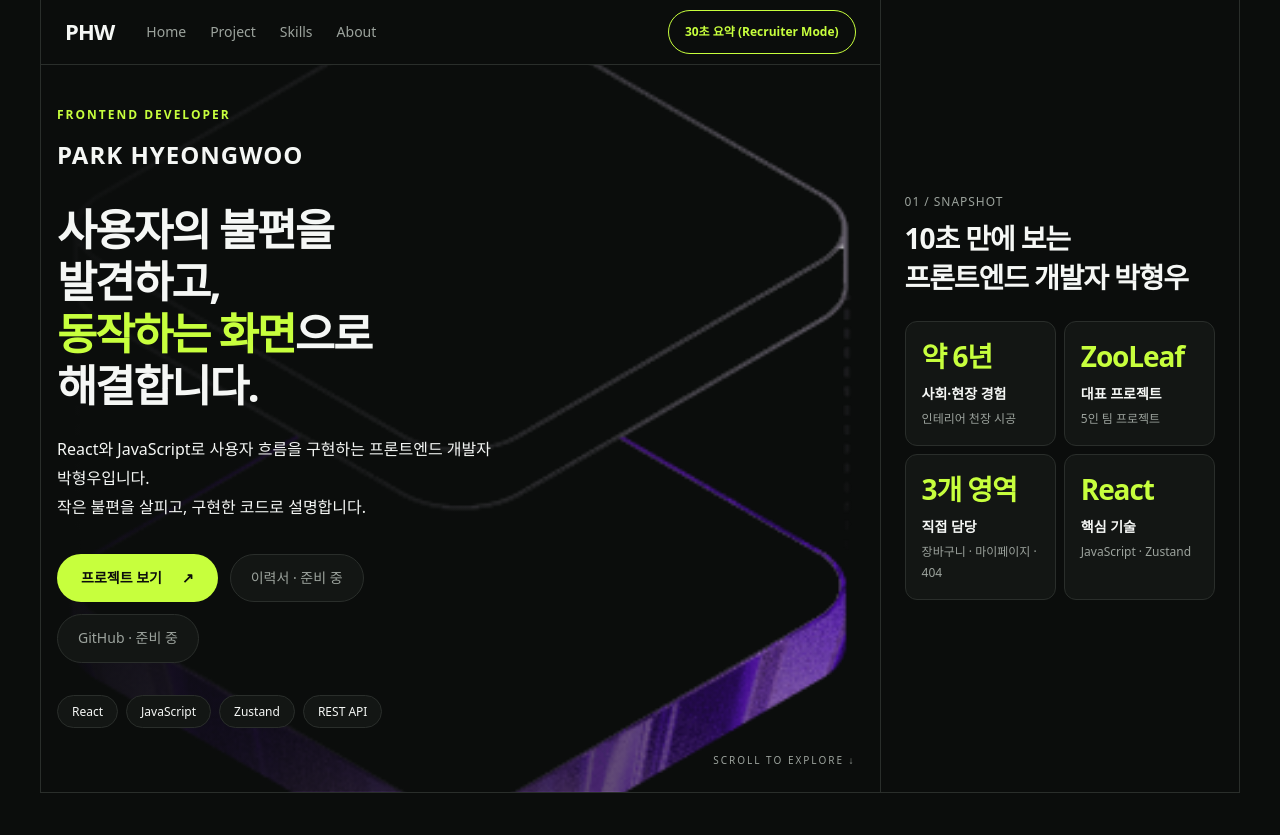
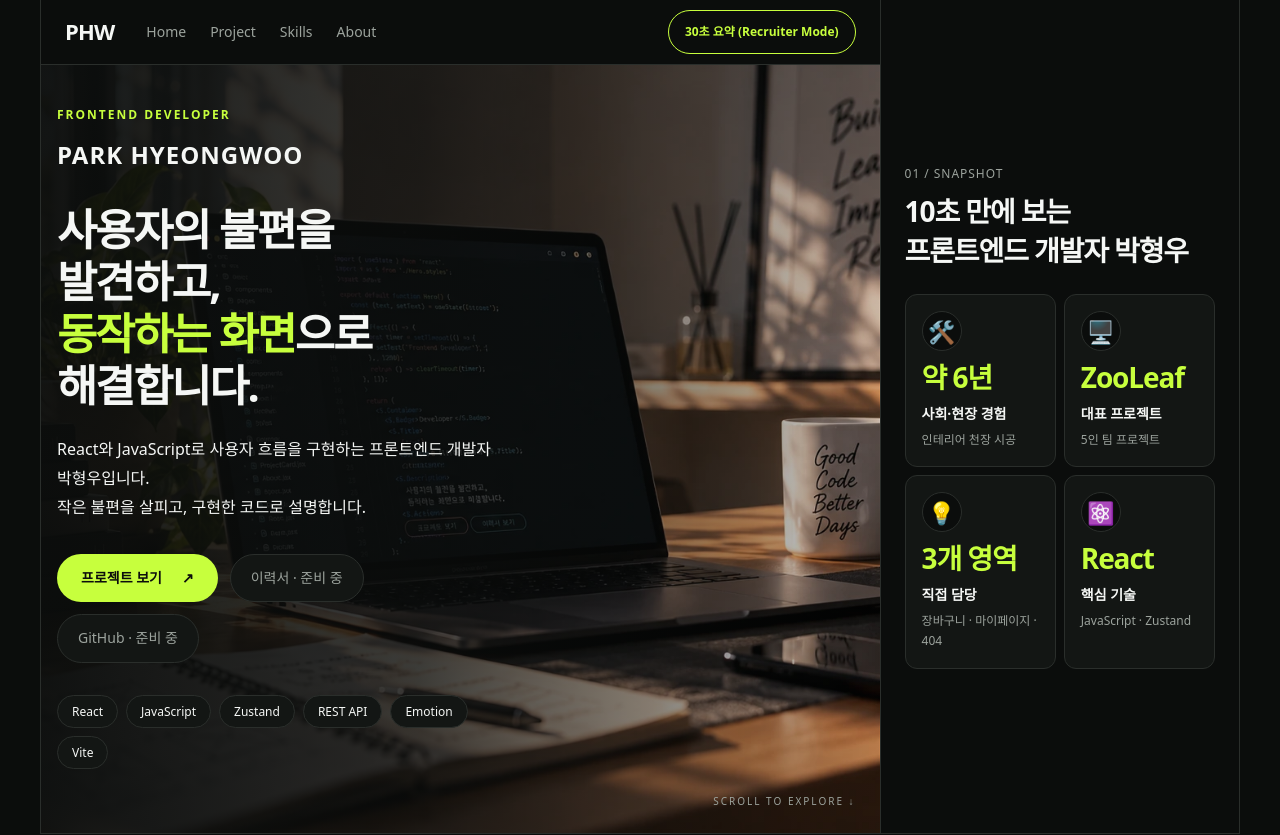
Before and after one commit to dhwmgl12-ux/portfolio, a React app: page / in a window 1280 px wide. Shown: the top 835 px of the page. Built offline with nearby package versions, Linux system fonts and the light colour scheme; the HTML template or start-up script is replaced by a standard one.

Commit message:
feat:히어로 이미지 추가

```diff
--- a/src/components/sections/Hero/Hero.jsx
+++ b/src/components/sections/Hero/Hero.jsx
@@ -7,7 +7,6 @@ export default function Hero() {
       <S.HeroContent>
         <S.Eyebrow>FRONTEND DEVELOPER</S.Eyebrow>
         <S.Name>PARK HYEONGWOO</S.Name>
-
         <S.Title id="hero-title">
           사용자의 불편을
           <br />
--- a/src/components/sections/Hero/Hero.styles.js
+++ b/src/components/sections/Hero/Hero.styles.js
@@ -1,5 +1,5 @@
 import styled from "@emotion/styled";
-import heroImage from "../../../assets/hero.png";
+import heroImage from "../../../assets/note.webp";
 
 export const HeroSection = styled.section`
   position: relative;
--- a/src/components/sections/Snapshot/Snapshot.jsx
+++ b/src/components/sections/Snapshot/Snapshot.jsx
@@ -15,6 +15,8 @@ export default function Snapshot() {
       <S.CardList>
         {snapshotItems.map((item) => (
           <S.Card key={item.id}>
+            <S.IconCircle aria-hidden="true">{item.icon}</S.IconCircle>
+
             <S.Value>{item.value}</S.Value>
             <S.Label>{item.label}</S.Label>
             <S.Description>{item.description}</S.Description>
--- a/src/components/sections/Snapshot/Snapshot.styles.js
+++ b/src/components/sections/Snapshot/Snapshot.styles.js
@@ -78,3 +78,18 @@ export const Description = styled.p`
   line-height: 1.7;
   overflow-wrap: anywhere;
 `;
+
+export const IconCircle = styled.span`
+  display: inline-flex;
+  align-items: center;
+  justify-content: center;
+  flex-shrink: 0;
+  width: 40px;
+  height: 40px;
+  margin-bottom: ${({ theme }) => theme.spacing.sm};
+  border: 1px solid ${({ theme }) => theme.colors.border};
+  border-radius: 50%;
+  background: ${({ theme }) => theme.colors.background};
+  font-size: 22px;
+  line-height: 1;
+`;
--- a/src/data/skills.js
+++ b/src/data/skills.js
@@ -1 +1,8 @@
-export const heroSkills = ["React", "JavaScript", "Zustand", "REST API"];
+export const heroSkills = [
+  "React",
+  "JavaScript",
+  "Zustand",
+  "REST API",
+  "Emotion",
+  "Vite",
+];
--- a/src/data/snapshot.js
+++ b/src/data/snapshot.js
@@ -1,24 +1,28 @@
 export const snapshotItems = [
   {
     id: "experience",
+    icon: "🛠️",
     value: "약 6년",
     label: "사회·현장 경험",
     description: "인테리어 천장 시공",
   },
   {
     id: "project",
+    icon: "🖥️",
     value: "ZooLeaf",
     label: "대표 프로젝트",
     description: "5인 팀 프로젝트",
   },
   {
     id: "contribution",
+    icon: "💡",
     value: "3개 영역",
     label: "직접 담당",
     description: "장바구니 · 마이페이지 · 404",
   },
   {
     id: "stack",
+    icon: "⚛️",
     value: "React",
     label: "핵심 기술",
     description: "JavaScript · Zustand",
```
Also changed, not shown: src/assets/note.webp (added).
